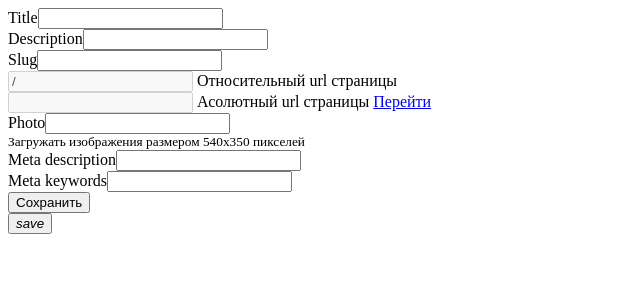
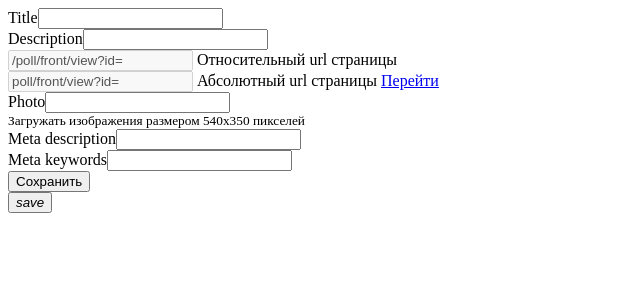
Before and after one commit to IT-Yakutia/yii2-poll, a PHP site: template src/views/back/create.php in a window 1280 px wide. Shown: the top 300 px of the page, without its empty margins (0-640 px from the left). Run offline with PHP 8.4, Linux system fonts and the light colour scheme; the template is opened without the code that fills it: most values are stand-ins (such as "Sample title", 1, 10 or a date in 2020); form fields are guessed from the names that the template uses; data that the repository does not hold is empty; some libraries are stand-ins or nearby versions.

Commit message:
links fixed

```diff
--- a/src/views/back/_form.php
+++ b/src/views/back/_form.php
@@ -24,23 +24,22 @@ use yii\widgets\ActiveForm;
 
     <?= $form->field($model, 'description')->textInput(['maxlength' => true]) ?>
 
-    <?= $form->field($model, 'slug')->textInput(['maxlength' => true]) ?>
+    <?= $form->field($model, 'slug')->textInput(['maxlength' => true])->hiddenInput()->label(false) ?>
 
     <?php if (!$model->isNewRecord) { ?>
         <div class="input-field">
-        <input disabled value="<?= '/'.$model->slug; ?>" id="disabled" type="text" class="validate">
+            <input disabled value="<?= '/poll/front/view?id=' . $model->id ?>" id="disabled" type="text" class="validate">
             <label for="disabled">Относительный url страницы</label>
         </div>
 
         <div class="input-field">
-        <input disabled value="<?= Yii::$app->params['domain'].$model->slug; ?>" id="disabled" type="text" class="validate">
-        <label for="disabled">Асолютный url страницы</label>
-        <?= Html::a("Перейти", '/poll/'. $model->slug, ['target' => "_blank"]); ?>
-    </div>
+            <input disabled value="<?= Yii::$app->params['domain'] . 'poll/front/view?id=' . $model->id ?>" id="disabled" type="text" class="validate">
+            <label for="disabled">Абсолютный url страницы</label>
+            <?= Html::a("Перейти", '/poll/front/view?id=' . $model->id, ['target' => "_blank"]) ?>
         <?php } ?>
 
         <?= $form->field($model, 'photo')->widget(Cropper::class, [
-        'aspectRatio' => 350/540,
+            'aspectRatio' => 350 / 540,
             'maxSize' => [540, 350, 'px'],
             'minSize' => [10, 10, 'px'],
             'startSize' => [100, 100, '%'],
--- a/src/views/back/index.php
+++ b/src/views/back/index.php
@@ -83,7 +83,7 @@ $this->title = 'Опросы';
                         'attribute' => 'slug',
                         'format' => 'raw',
                         'value' => function ($model) {
-                            return Html::a('<span class="grey-text">' . Yii::$app->params['domain'] . '</span>poll/' . $model->slug, '/poll/' . $model->slug, ['target' => "_blank"]);
+                            return Html::a('<span class="grey-text">' . Yii::$app->params['domain'] . '</span>poll/front/view?id=' . $model->id, '/poll/front/view?id=' . $model->id, ['target' => "_blank"]);
                         },
                     ],
                     [
```
Lines whose indentation alone changed are shown as unchanged.
